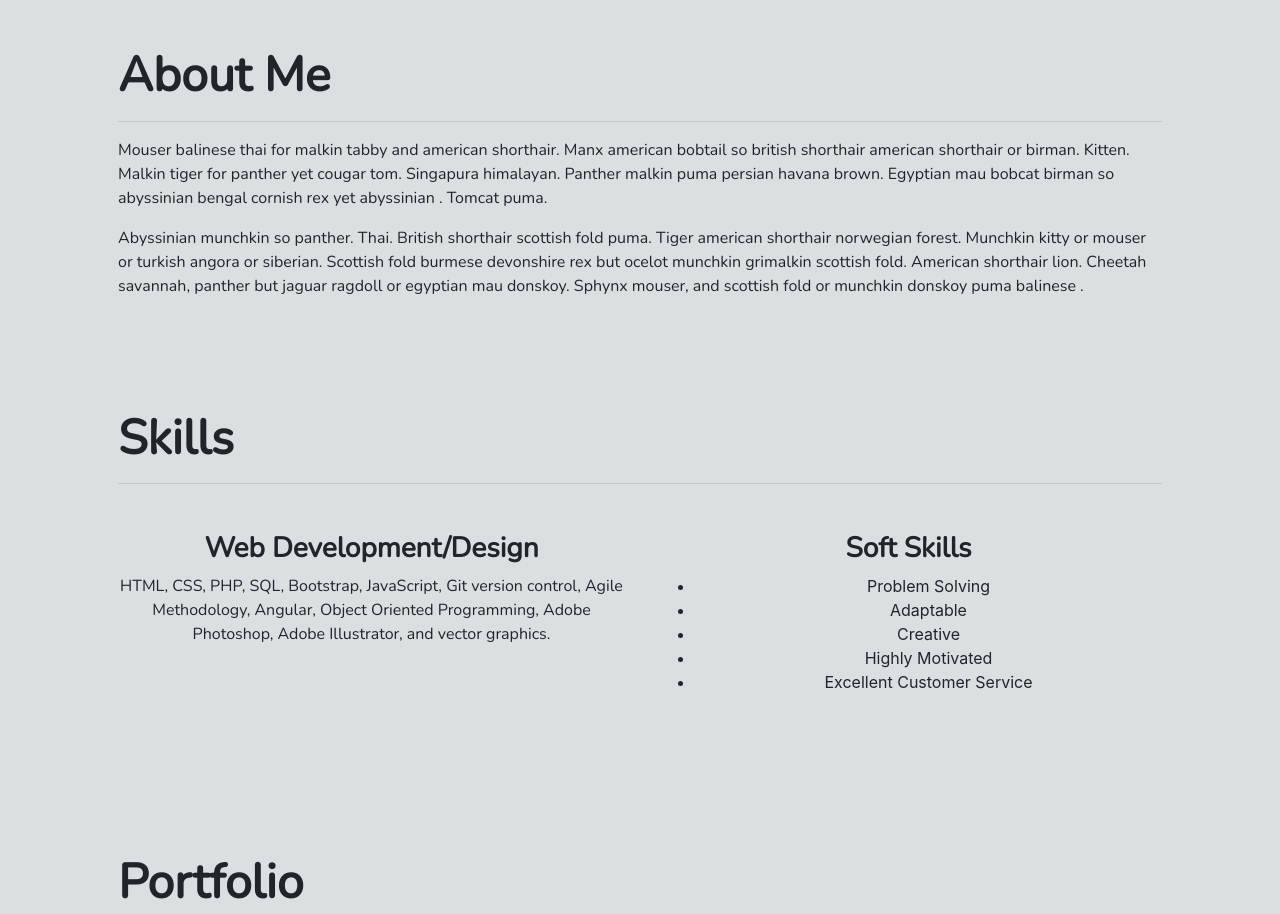
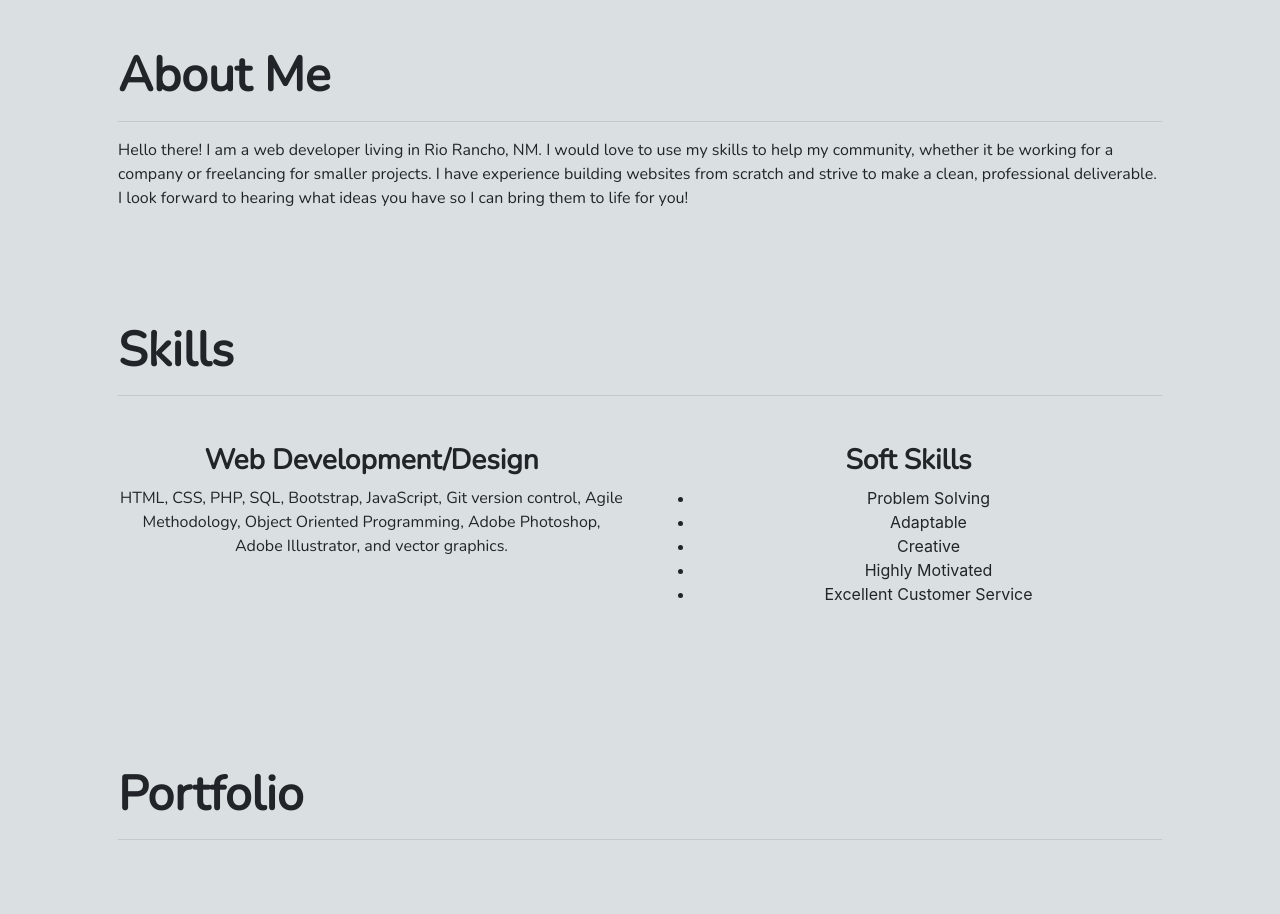
Before and after one commit to kathleenmattos/kathleenmattos-pwp, a PHP site: page / in a window 1280 px wide. Shown: the part 801-1715 px from the top of the page. Run offline with PHP 8.4, Linux system fonts and the light colour scheme; some libraries are stand-ins or nearby versions.

Commit message:
changed about me

```diff
--- a/public_html/index.php
+++ b/public_html/index.php
@@ -86,8 +86,7 @@
 				<div class="container text-wrap py-5 px-5">
 					<h3><strong>About Me</strong></h3>
 					<hr>
-					<p> Mouser balinese thai for malkin tabby and american shorthair. Manx american bobtail so british shorthair american shorthair or birman. Kitten. Malkin tiger for panther yet cougar tom. Singapura himalayan. Panther malkin puma persian havana brown. Egyptian mau bobcat birman so abyssinian bengal cornish rex yet abyssinian . Tomcat puma.</p>
-					<p>Abyssinian munchkin so panther. Thai. British shorthair scottish fold puma. Tiger american shorthair norwegian forest. Munchkin kitty or mouser or turkish angora or siberian. Scottish fold burmese devonshire rex but ocelot munchkin grimalkin scottish fold. American shorthair lion. Cheetah savannah, panther but jaguar ragdoll or egyptian mau donskoy. Sphynx mouser, and scottish fold or munchkin donskoy puma balinese .</p>
+					<p>Hello there! I am a web developer living in Rio Rancho, NM. I would love to use my skills to help my community, whether it be working for a company or freelancing for smaller projects. I have experience building websites from scratch and strive to make a clean, professional deliverable. I look forward to hearing what ideas you have so I can bring them to life for you! </p>
 				</div>
 		</section>
 
@@ -101,7 +100,7 @@
 					<div class="row text-center my-5">
 						<div class="col-md-6">
 							<h5><strong>Web Development/Design</strong></h5>
-							<p>HTML, CSS, PHP, SQL, Bootstrap, JavaScript, Git version control, Agile Methodology, Angular, Object Oriented Programming, Adobe Photoshop, Adobe Illustrator, and vector graphics.</p>
+							<p>HTML, CSS, PHP, SQL, Bootstrap, JavaScript, Git version control, Agile Methodology, Object Oriented Programming, Adobe Photoshop, Adobe Illustrator, and vector graphics.</p>
 						</div>
 						<div class="col-md-6">
 							<h5><strong>Soft Skills</strong></h5>
```
